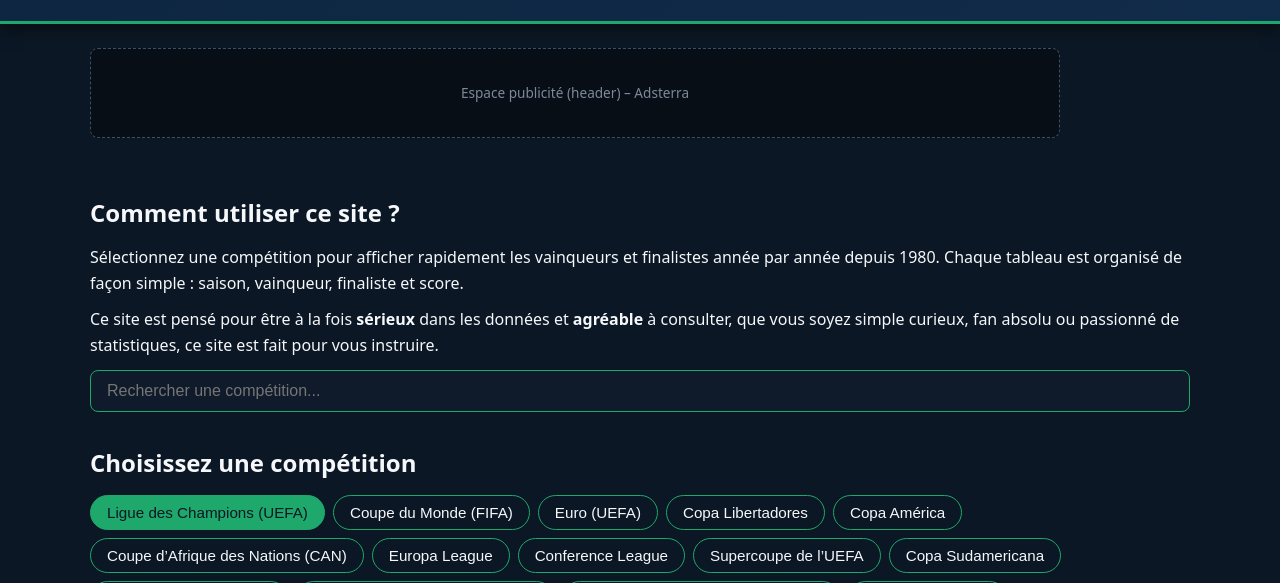
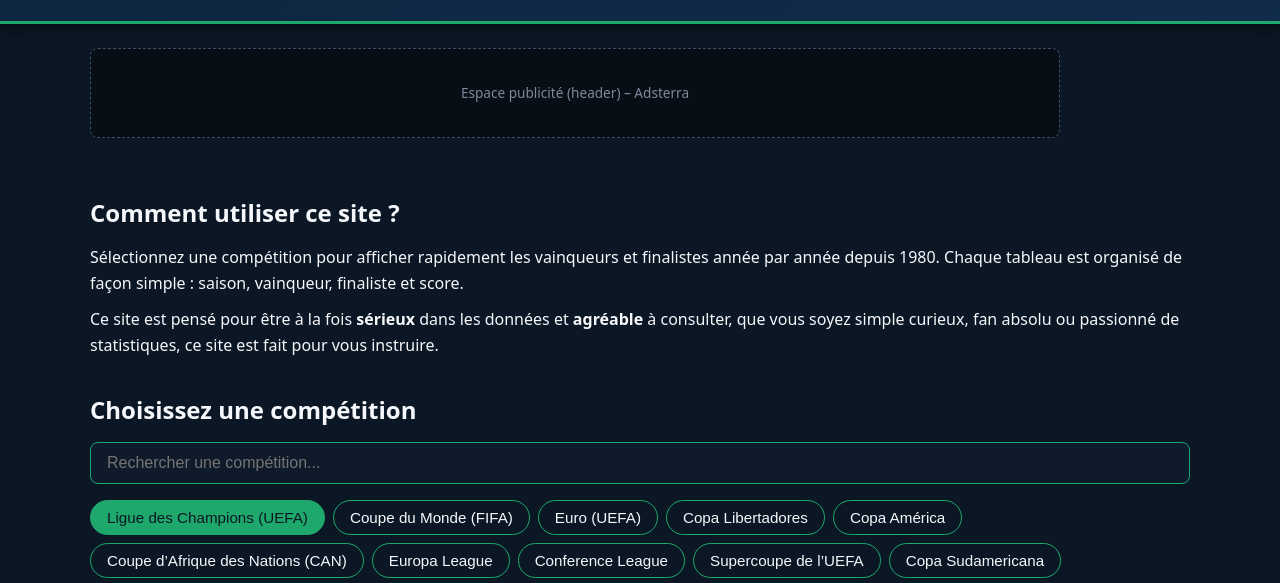
Before and after one commit to willemsmax10-bot/competition-football, a plain HTML site: page index.html in a window 1280 px wide. Shown: the part 215-798 px from the top of the page. Drawn offline with Linux system fonts and the light colour scheme.

Commit message:
Update index.html

```diff
--- a/index.html
+++ b/index.html
@@ -51,11 +51,12 @@
             </p>
         </section>
 
-        <div class="search-box">
-    <input type="text" id="searchInput" placeholder="Rechercher une compétition...">
-</div><!-- Onglets / boutons de filtrage -->
+       <!-- Onglets / boutons de filtrage -->
         <section class="competition-selector">
             <h2>Choisissez une compétition</h2>
+             <div class="search-box">
+    <input type="text" id="searchInput" placeholder="Rechercher une compétition...">
+            </div>
             <div class="competition-buttons">
                 <button class="comp-btn active" data-target="ligue-des-champions">Ligue des Champions (UEFA)</button>
                 <button class="comp-btn" data-target="coupe-du-monde">Coupe du Monde (FIFA)</button>
```
